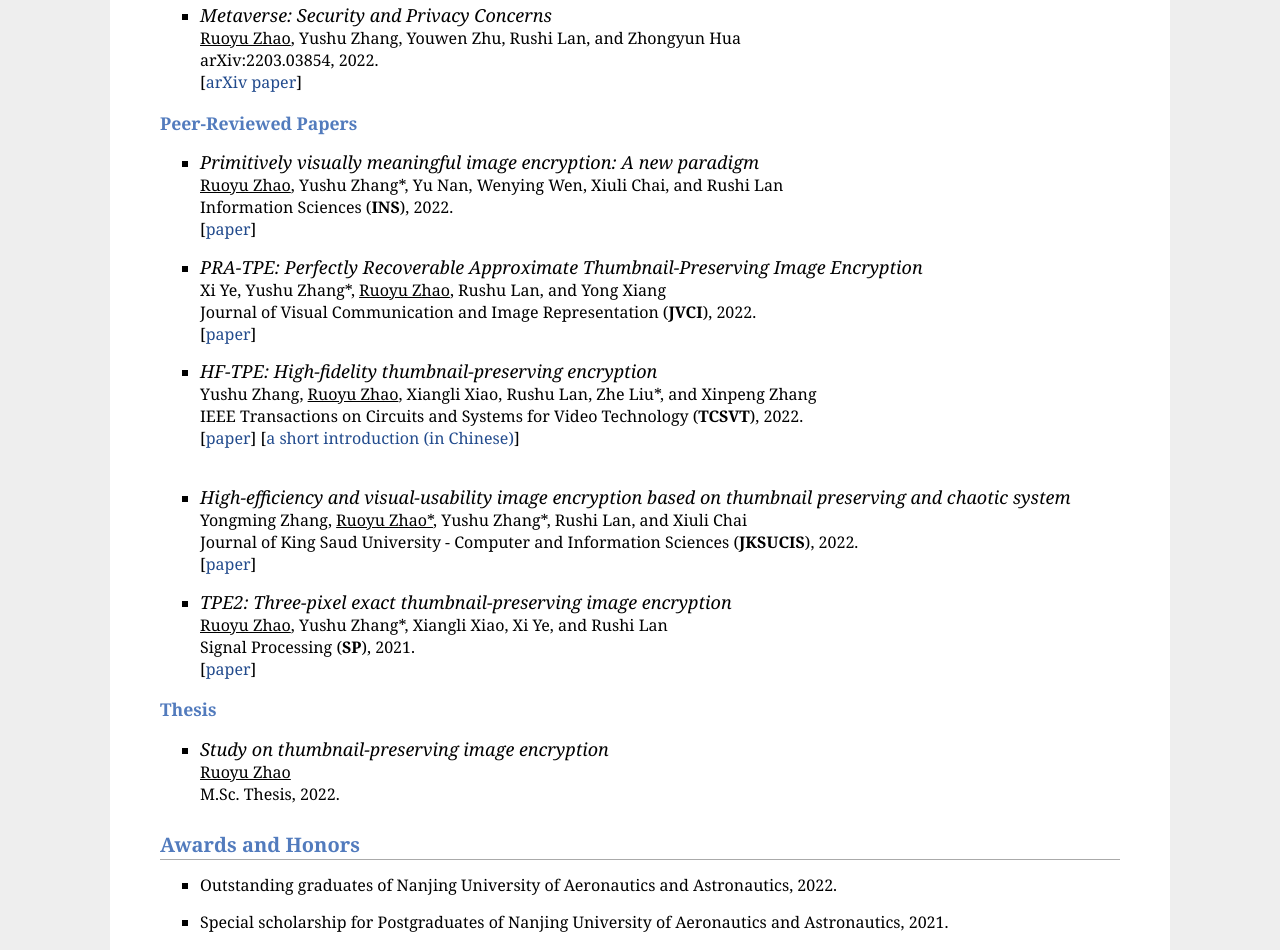
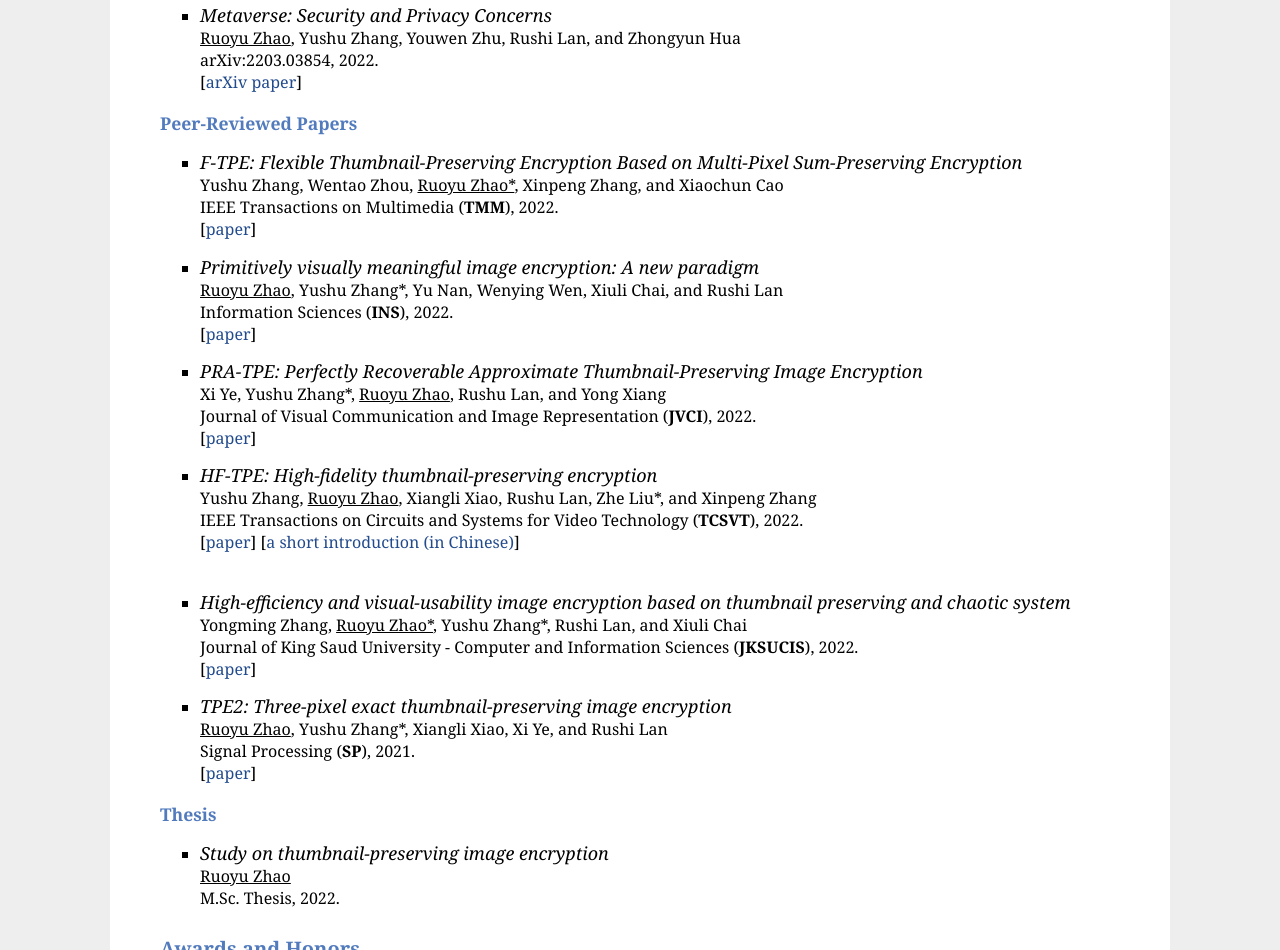
Before and after one commit to ruoyu-zhao/ruoyu-zhao.github.io, a plain HTML site: page index.html in a window 1280 px wide. Shown: the part 944-1894 px from the top of the page. Drawn offline with Linux system fonts and the light colour scheme.

Commit message:
Update index.html

```diff
--- a/index.html
+++ b/index.html
@@ -119,7 +119,12 @@
 
 <h3>Peer-Reviewed Papers</h3>
 <ul>
-
+    <li><i><font size="4">F-TPE: Flexible Thumbnail-Preserving Encryption Based on Multi-Pixel Sum-Preserving Encryption</font></i>
+        <br>
+        Yushu Zhang, Wentao Zhou, <u>Ruoyu Zhao*</u>, Xinpeng Zhang, and Xiaochun Cao<br>
+        IEEE Transactions on Multimedia (<b>TMM</b>), 2022. <br>
+        [<a href="https://ieeexplore.ieee.org/abstract/document/9863635/">paper</a>]<br>
+    </li>
      <li><i><font size="4">Primitively visually meaningful image encryption: A new paradigm</font></i>
         <br>
         <u>Ruoyu Zhao</u>, Yushu Zhang*, Yu Nan, Wenying Wen, Xiuli Chai, and Rushi Lan <br>
```
